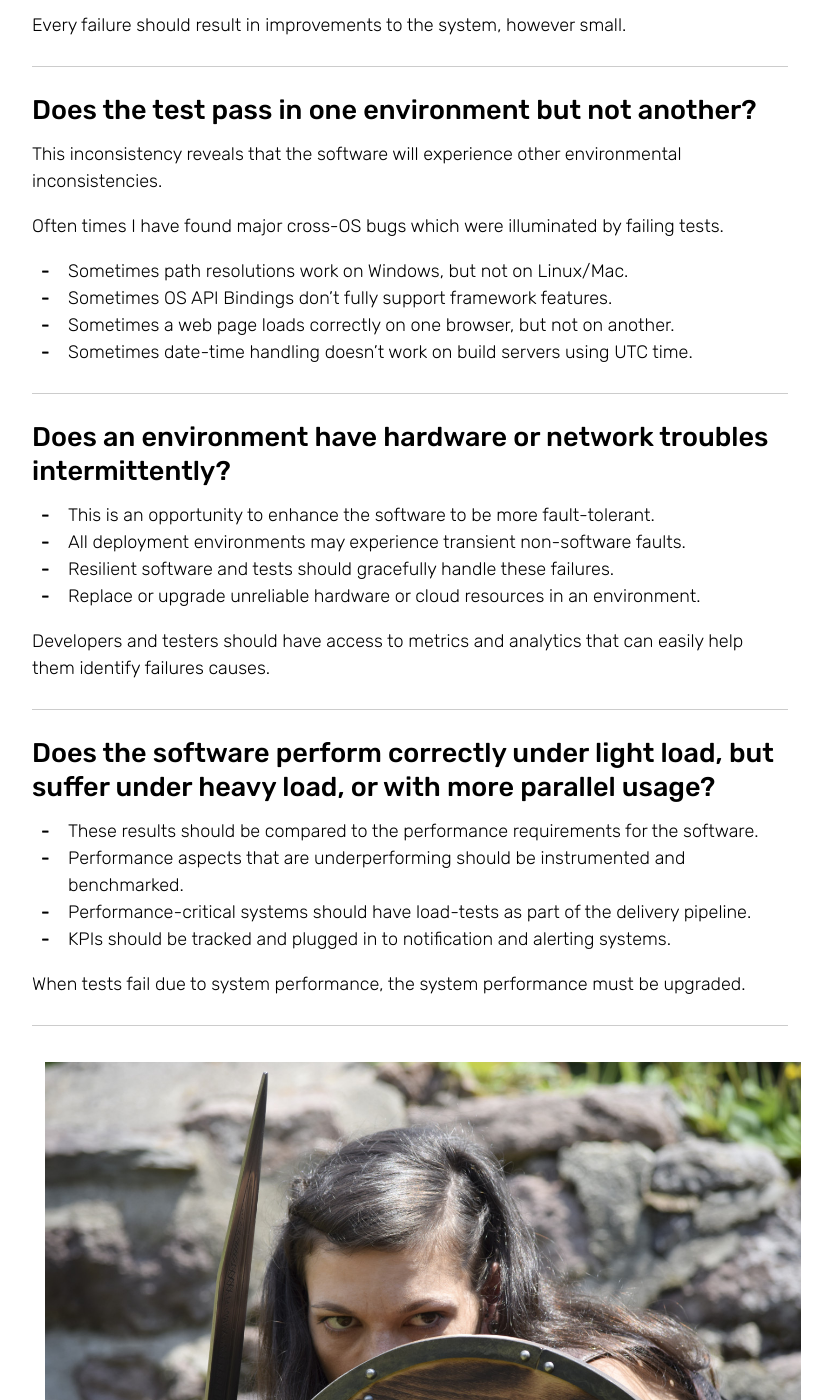
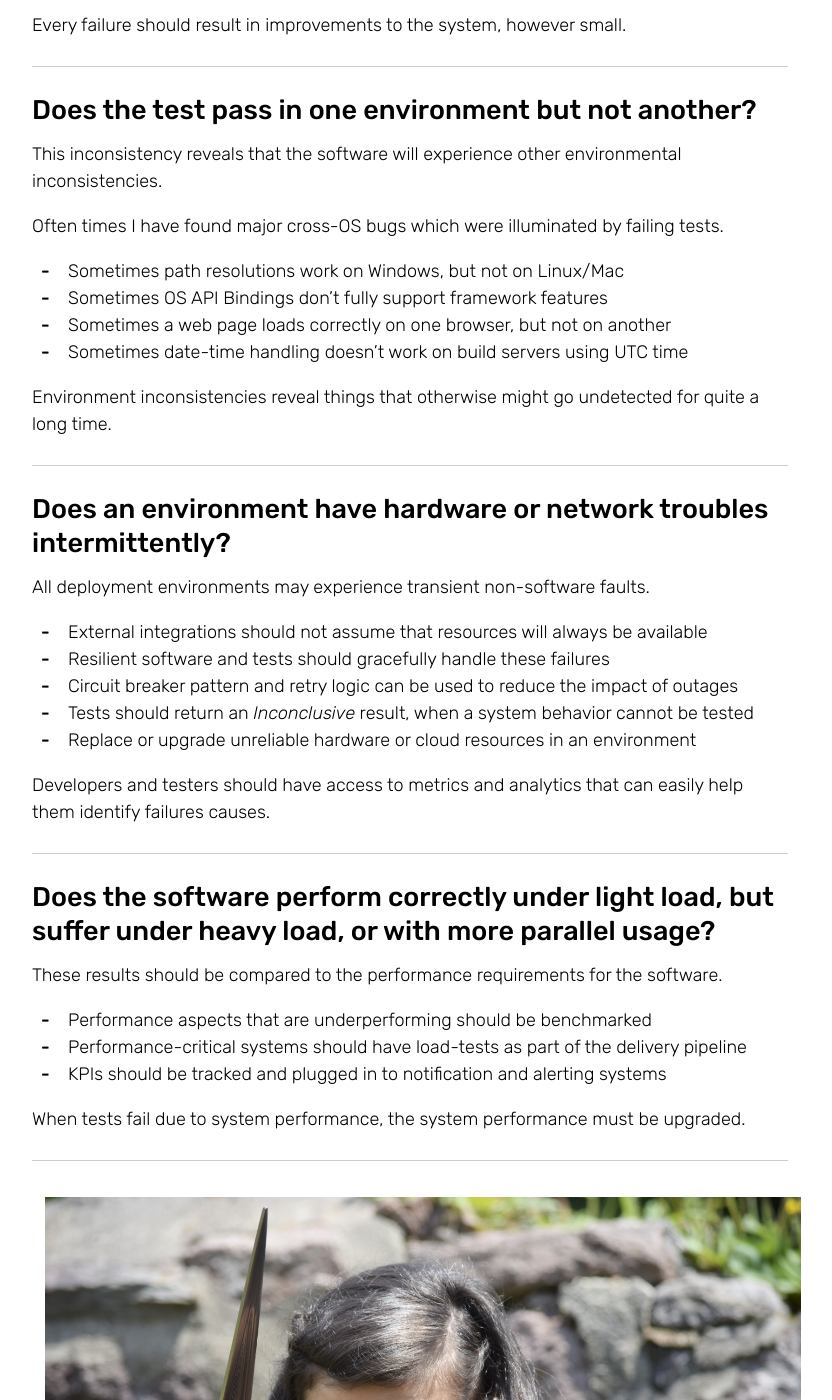
Before and after one commit to SilasReinagel/silasreinagel.github.io, a Jekyll site: the page built from _posts/2018-09-10-test-failures-are-critical-bugs.md, in a window 1280 px wide and 1400 px high, scrolled down 2069 px. Shown: the whole window, without its empty margins (230-1062 px from the left). Built offline with Jekyll 4.4.1, drawn with Linux system fonts in a browser that asks for light colours; nearby versions of some CDN libraries; comment, search, counter and statistics services are not loaded; some of the changed text lies outside the part shown.

Commit message:
Post tuning

```diff
--- a/_posts/2018-09-10-test-failures-are-critical-bugs.md
+++ b/_posts/2018-09-10-test-failures-are-critical-bugs.md
@@ -48,19 +48,24 @@ Every failure should result in improvements to the system, however small.
 This inconsistency reveals that the software will experience other environmental inconsistencies.
 
 Often times I have found major cross-OS bugs which were illuminated by failing tests.
-- Sometimes path resolutions work on Windows, but not on Linux/Mac.
-- Sometimes OS API Bindings don't fully support framework features.
-- Sometimes a web page loads correctly on one browser, but not on another.
-- Sometimes date-time handling doesn't work on build servers using UTC time.
+- Sometimes path resolutions work on Windows, but not on Linux/Mac
+- Sometimes OS API Bindings don't fully support framework features
+- Sometimes a web page loads correctly on one browser, but not on another
+- Sometimes date-time handling doesn't work on build servers using UTC time
+
+Environment inconsistencies reveal things that otherwise might go undetected for quite a long time.
 
 ----
 
 ### Does an environment have hardware or network troubles intermittently?
 
-- This is an opportunity to enhance the software to be more fault-tolerant.
-- All deployment environments may experience transient non-software faults.
-- Resilient software and tests should gracefully handle these failures.
-- Replace or upgrade unreliable hardware or cloud resources in an environment.
+All deployment environments may experience transient non-software faults.
+
+- External integrations should not assume that resources will always be available
+- Resilient software and tests should gracefully handle these failures
+- Circuit breaker pattern and retry logic can be used to reduce the impact of outages
+- Tests should return an *Inconclusive* result, when a system behavior cannot be tested
+- Replace or upgrade unreliable hardware or cloud resources in an environment
 
 Developers and testers should have access to metrics and analytics that can easily help them identify failures causes.
 
@@ -68,10 +73,11 @@ Developers and testers should have access to metrics and analytics that can easi
 
 ### Does the software perform correctly under light load, but suffer under heavy load, or with more parallel usage?
 
-- These results should be compared to the performance requirements for the software.
-- Performance aspects that are underperforming should be instrumented and benchmarked.
-- Performance-critical systems should have load-tests as part of the delivery pipeline.
-- KPIs should be tracked and plugged in to notification and alerting systems.
+These results should be compared to the performance requirements for the software.
+
+- Performance aspects that are underperforming should be benchmarked
+- Performance-critical systems should have load-tests as part of the delivery pipeline
+- KPIs should be tracked and plugged in to notification and alerting systems
 
 When tests fail due to system performance, the system performance must be upgraded.
 
```
Also changed, not shown: other parts of _posts/2018-09-10-test-failures-are-critical-bugs.md (+1 -1 lines).
